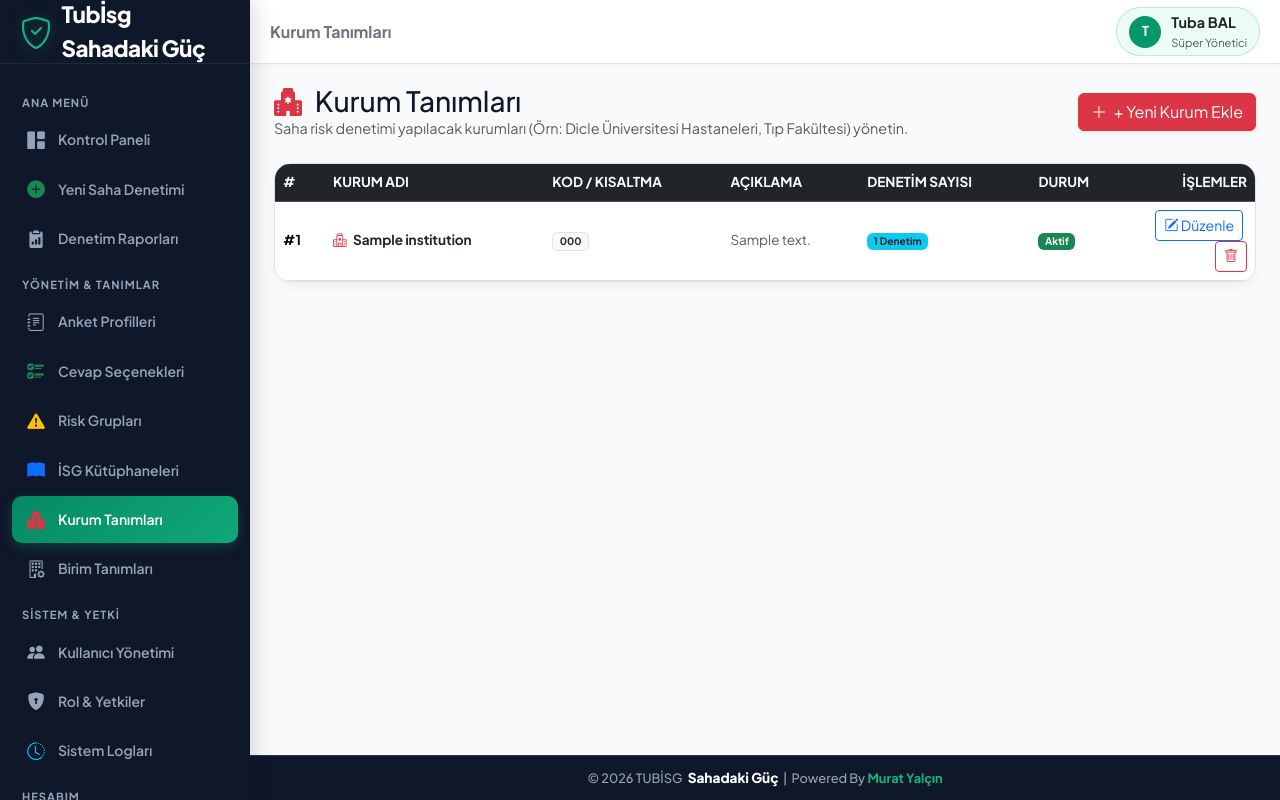
After one commit to muratveb/tubisg, a PHP site: page /institutions.php in a window 1280 px wide. The commit adds this page. Run offline with PHP 8.4, Linux system fonts and the light colour scheme; a user stored in the database is signed in; data comes from the database, SQL or seed files in the repository; tables that the repository leaves empty or names only in its code hold one stand-in row (values such as "Sample post"); some libraries are stand-ins or nearby versions.

Commit message:
feat: add institutions management, 3-step audit wizard (institution -> template -> unit) and institution name in report headers

```diff
--- a/assets/js/main.js
+++ b/assets/js/main.js
@@ -337,28 +337,44 @@ function initQuickUnitCreator() {
 }
 
 /**
- * Interactive Visual Audit Wizard in audit_new.php (Fixed Selection Handler)
+ * Interactive Visual Audit Wizard in audit_new.php (Kurum, Anket Profili ve Birim)
  */
 function initAuditWizard() {
   const wizardForm = document.getElementById('startAuditWizardForm');
   if (!wizardForm) return;
 
+  const selectedInstitutionInput = document.getElementById('selectedInstitutionInput');
   const selectedTemplateInput = document.getElementById('selectedTemplateInput');
   const selectedUnitInput = document.getElementById('selectedUnitInput');
   const startBtn = document.getElementById('startAuditSubmitBtn');
   const summaryDiv = document.getElementById('wizardSelectionSummary');
 
+  let selectedInstitutionName = '';
   let selectedTemplateName = '';
   let selectedUnitName = '';
 
   wizardForm.addEventListener('click', function(e) {
+    const instCard = e.target.closest('.institution-card');
+    if (instCard) {
+      document.querySelectorAll('.institution-card').forEach(c => c.classList.remove('selected'));
+      instCard.classList.add('selected');
+
+      const iId = instCard.dataset.id;
+      if (selectedInstitutionInput) selectedInstitutionInput.value = iId;
+
+      const titleEl = instCard.querySelector('.wizard-card-title');
+      selectedInstitutionName = titleEl ? titleEl.textContent.trim() : 'Kurum';
+
+      checkWizardReady();
+    }
+
     const tCard = e.target.closest('.template-card');
     if (tCard) {
       document.querySelectorAll('.template-card').forEach(c => c.classList.remove('selected'));
       tCard.classList.add('selected');
 
       const tId = tCard.dataset.id;
-      selectedTemplateInput.value = tId;
+      if (selectedTemplateInput) selectedTemplateInput.value = tId;
 
       const titleEl = tCard.querySelector('.wizard-card-title');
       selectedTemplateName = titleEl ? titleEl.textContent.trim() : 'Anket Profili';
@@ -372,7 +388,7 @@ function initAuditWizard() {
       uCard.classList.add('selected');
 
       const uId = uCard.dataset.id;
-      selectedUnitInput.value = uId;
+      if (selectedUnitInput) selectedUnitInput.value = uId;
 
       const titleEl = uCard.querySelector('.wizard-card-title');
       selectedUnitName = titleEl ? titleEl.textContent.trim() : 'Birim';
@@ -382,33 +398,46 @@ function initAuditWizard() {
   });
 
   function checkWizardReady() {
+    const iVal = selectedInstitutionInput ? selectedInstitutionInput.value : '';
     const tVal = selectedTemplateInput ? selectedTemplateInput.value : '';
     const uVal = selectedUnitInput ? selectedUnitInput.value : '';
 
-    if (tVal && uVal && parseInt(tVal) > 0 && parseInt(uVal) > 0) {
+    if (iVal && tVal && uVal && parseInt(iVal) > 0 && parseInt(tVal) > 0 && parseInt(uVal) > 0) {
       if (startBtn) {
         startBtn.classList.remove('disabled');
         startBtn.removeAttribute('disabled');
       }
       if (summaryDiv) {
-        summaryDiv.innerHTML = `<span class="text-primary fw-bold">${selectedTemplateName}</span> &rarr; <span class="text-success fw-bold">${selectedUnitName}</span>`;
+        summaryDiv.innerHTML = `<span class="text-danger fw-bold"><i class="bi bi-hospital me-1"></i>${selectedInstitutionName}</span> &rarr; <span class="text-primary fw-bold">${selectedTemplateName}</span> &rarr; <span class="text-success fw-bold">${selectedUnitName}</span>`;
       }
     } else {
       if (startBtn) {
         startBtn.classList.add('disabled');
       }
       if (summaryDiv) {
-        if (parseInt(tVal) > 0) {
-          summaryDiv.innerHTML = `<span class="text-primary fw-bold">${selectedTemplateName}</span> &rarr; <span class="text-muted">Birim seçiniz</span>`;
-        } else if (parseInt(uVal) > 0) {
-          summaryDiv.innerHTML = `<span class="text-muted">Anket seçiniz</span> &rarr; <span class="text-success fw-bold">${selectedUnitName}</span>`;
-        } else {
-          summaryDiv.textContent = 'Lütfen yukarıdan Anket Profili ve Birim seçin';
-        }
+        let parts = [];
+        if (parseInt(iVal) > 0) parts.push(`<span class="text-danger fw-bold">${selectedInstitutionName}</span>`);
+        else parts.push('<span class="text-muted">Kurum seçiniz</span>');
+
+        if (parseInt(tVal) > 0) parts.push(`<span class="text-primary fw-bold">${selectedTemplateName}</span>`);
+        else parts.push('<span class="text-muted">Anket seçiniz</span>');
+
+        if (parseInt(uVal) > 0) parts.push(`<span class="text-success fw-bold">${selectedUnitName}</span>`);
+        else parts.push('<span class="text-muted">Birim seçiniz</span>');
+
+        summaryDiv.innerHTML = parts.join(' &rarr; ');
       }
     }
   }
 
+  if (selectedInstitutionInput && selectedInstitutionInput.value > 0) {
+    const activeICard = document.querySelector(`.institution-card[data-id="${selectedInstitutionInput.value}"]`);
+    if (activeICard) {
+      activeICard.classList.add('selected');
+      const titleEl = activeICard.querySelector('.wizard-card-title');
+      selectedInstitutionName = titleEl ? titleEl.textContent.trim() : 'Kurum';
+    }
+  }
   if (selectedTemplateInput && selectedTemplateInput.value > 0) {
     const activeTCard = document.querySelector(`.template-card[data-id="${selectedTemplateInput.value}"]`);
     if (activeTCard) {
--- a/includes/header.php
+++ b/includes/header.php
@@ -1,8 +1,9 @@
 <?php
 /**
- * Tubİsg - Responsive Application Header & Navigation Layout
+ * Tubİsg - Layout Header (Sol Menü, Üst Navbar ve Stil Tanımları)
  */
 require_once __DIR__ . '/auth.php';
+require_login();
 
 $user = get_current_user_data();
 $currentPage = basename($_SERVER['PHP_SELF']);
@@ -11,33 +12,43 @@ $currentPage = basename($_SERVER['PHP_SELF']);
 <html lang="tr">
 <head>
   <meta charset="UTF-8">
-  <meta name="viewport" content="width=device-width, initial-scale=1.0, maximum-scale=1.0, user-scalable=no">
-  <title><?php echo isset($pageTitle) ? htmlspecialchars($pageTitle) . ' | Tubİsg' : 'Tubİsg - Saha İSG Anket & Denetim Sistemi'; ?></title>
+  <meta name="viewport" content="width=device-width, initial-scale=1.0">
+  <title><?php echo isset($pageTitle) ? htmlspecialchars($pageTitle) . ' | Tubİsg Platformu' : 'Tubİsg Saha Platformu'; ?></title>
 
-  <!-- Bootstrap 5 CSS & Icons -->
+  <!-- Bootstrap 5 CSS CDN -->
   <link href="https://cdn.jsdelivr.net/npm/bootstrap@5.3.2/dist/css/bootstrap.min.css" rel="stylesheet">
-  <link href="https://cdn.jsdelivr.net/npm/bootstrap-icons@1.11.2/font/bootstrap-icons.min.css" rel="stylesheet">
+  <!-- Bootstrap Icons CDN -->
+  <link rel="stylesheet" href="https://cdn.jsdelivr.net/npm/bootstrap-icons@1.11.1/font/bootstrap-icons.css">
+  <!-- Google Fonts: Inter -->
+  <link href="https://fonts.googleapis.com/css2?family=Inter:wght@300;400;500;600;700;800&display=swap" rel="stylesheet">
+  <!-- Custom Modern CSS -->
+  <link rel="stylesheet" href="assets/css/style.css">
 
-  <!-- Custom Modern CSS System -->
-  <link href="assets/css/style.css" rel="stylesheet">
+  <!-- SweetAlert2 CDN -->
+  <script src="https://cdn.jsdelivr.net/npm/sweetalert2@11"></script>
 </head>
-<body class="<?php echo is_logged_in() ? 'logged-in-mobile' : ''; ?>">
+<body>
 
-<div class="app-wrapper">
+<div class="app-layout">
 
-  <!-- Desktop & Tablet Sidebar -->
+  <!-- Sidebar Navigation -->
   <aside class="sidebar">
     <div class="sidebar-header">
-      <a href="dashboard.php" class="brand-logo">
-        <i class="bi bi-shield-check brand-icon fs-3"></i>
-        <span>Tub<span class="text-success">İsg</span></span>
-        <span class="brand-badge">Sahadaki Güç</span>
+      <a href="index.php" class="brand-logo">
+        <div class="brand-icon">
+          <i class="bi bi-shield-check"></i>
+        </div>
+        <div class="brand-text">
+          <span class="brand-title">Tubİsg</span>
+          <span class="brand-subtitle">Sahadaki Güç</span>
+        </div>
       </a>
     </div>
 
     <div class="sidebar-nav">
       <div class="nav-category">Ana Menü</div>
-      <a href="dashboard.php" class="nav-link-custom <?php echo ($currentPage == 'dashboard.php' || $currentPage == 'index.php') ? 'active' : ''; ?>">
+
+      <a href="index.php" class="nav-link-custom <?php echo $currentPage == 'index.php' ? 'active' : ''; ?>">
         <i class="bi bi-grid-1x2-fill"></i>
         <span>Kontrol Paneli</span>
       </a>
@@ -78,6 +89,10 @@ $currentPage = basename($_SERVER['PHP_SELF']);
       <?php endif; ?>
 
       <?php if (has_permission('units_manage')): ?>
+      <a href="institutions.php" class="nav-link-custom <?php echo $currentPage == 'institutions.php' ? 'active' : ''; ?>">
+        <i class="bi bi-hospital-fill text-danger"></i>
+        <span>Kurum Tanımları</span>
+      </a>
       <a href="units.php" class="nav-link-custom <?php echo $currentPage == 'units.php' ? 'active' : ''; ?>">
         <i class="bi bi-building-gear"></i>
         <span>Birim Tanımları</span>
--- /dev/null
+++ b/institutions.php
@@ -0,0 +1,225 @@
+<?php
+/**
+ * Tubİsg - Kurum Tanımları Yönetimi (institutions.php)
+ */
+require_once __DIR__ . '/includes/auth.php';
+require_permission('units_manage');
+
+$db = getDB();
+
+// Kurum Ekleme / Düzenleme / Silme İşlemleri
+if ($_SERVER['REQUEST_METHOD'] === 'POST') {
+    $action = $_POST['action'] ?? '';
+
+    if ($action === 'add_institution') {
+        $instName = trim($_POST['institution_name'] ?? '');
+        $code = trim($_POST['code'] ?? '');
+        $desc = trim($_POST['description'] ?? '');
+        $address = trim($_POST['address'] ?? '');
+        $phone = trim($_POST['phone'] ?? '');
+
+        if (empty($instName)) {
+            set_flash('danger', 'Kurum adı zorunludur.');
+        } else {
+            $stmt = $db->prepare("INSERT INTO institutions (institution_name, code, description, address, phone) VALUES (?, ?, ?, ?, ?)");
+            $stmt->execute([$instName, $code, $desc, $address, $phone]);
+            log_action('Kurum Eklendi', "Yeni Kurum: {$instName}");
+            set_flash('success', "Kurum ({$instName}) başarıyla eklendi.");
+        }
+        header("Location: institutions.php");
+        exit;
+    }
+
+    if ($action === 'edit_institution') {
+        $instId = (int)($_POST['institution_id'] ?? 0);
+        $instName = trim($_POST['institution_name'] ?? '');
+        $code = trim($_POST['code'] ?? '');
+        $desc = trim($_POST['description'] ?? '');
+        $address = trim($_POST['address'] ?? '');
+        $phone = trim($_POST['phone'] ?? '');
+
+        if ($instId > 0 && !empty($instName)) {
+            $stmt = $db->prepare("UPDATE institutions SET institution_name = ?, code = ?, description = ?, address = ?, phone = ? WHERE id = ?");
+            $stmt->execute([$instName, $code, $desc, $address, $phone, $instId]);
+            log_action('Kurum Güncellendi', "Kurum ID #{$instId}: {$instName}");
+            set_flash('success', 'Kurum bilgileri güncellendi.');
+        }
+        header("Location: institutions.php");
+        exit;
+    }
+
+    if ($action === 'delete_institution') {
+        $instId = (int)($_POST['institution_id'] ?? 0);
+        if ($instId > 0) {
+            $stmt = $db->prepare("DELETE FROM institutions WHERE id = ?");
+            $stmt->execute([$instId]);
+            log_action('Kurum Silindi', "Kurum ID #{$instId}");
+            set_flash('success', 'Kurum başarıyla silindi.');
+        }
+        header("Location: institutions.php");
+        exit;
+    }
+}
+
+// Tüm Kurumları Çek
+$institutions = $db->query("SELECT i.*, (SELECT COUNT(*) FROM audits a WHERE a.institution_id = i.id) as audit_count FROM institutions i ORDER BY i.institution_name ASC")->fetchAll();
+
+$pageTitle = 'Kurum Tanımları';
+include __DIR__ . '/includes/header.php';
+?>
+
+<!-- Üst Başlık & Buton -->
+<div class="d-flex flex-column flex-md-row align-items-md-center justify-content-between gap-3 mb-4">
+  <div>
+    <h3 class="fw-extrabold m-0"><i class="bi bi-hospital-fill text-danger me-2"></i> Kurum Tanımları</h3>
+    <p class="text-muted fs-7 m-0">Saha risk denetimi yapılacak kurumları (Örn: Dicle Üniversitesi Hastaneleri, Tıp Fakültesi) yönetin.</p>
+  </div>
+  <div>
+    <button type="button" class="btn btn-danger font-weight-bold shadow-sm" data-bs-toggle="modal" data-bs-target="#addInstitutionModal">
+      <i class="bi bi-plus-lg me-1"></i> + Yeni Kurum Ekle
+    </button>
+  </div>
+</div>
+
+<!-- Kurumlar Listesi Tablosu -->
+<div class="custom-card p-0 overflow-hidden border">
+  <div class="table-responsive">
+    <table class="table table-hover align-middle m-0" style="font-size: 0.85rem;">
+      <thead class="table-dark">
+        <tr>
+          <th style="width: 50px;">#</th>
+          <th>KURUM ADI</th>
+          <th>KOD / KISALTMA</th>
+          <th>AÇIKLAMA</th>
+          <th>DENETİM SAYISI</th>
+          <th>DURUM</th>
+          <th style="width: 130px;" class="text-end">İŞLEMLER</th>
+        </tr>
+      </thead>
+      <tbody>
+        <?php if (empty($institutions)): ?>
+          <tr>
+            <td colspan="7" class="text-center py-4 text-muted">Henüz kayıtlı bir kurum bulunmuyor.</td>
+          </tr>
+        <?php else: ?>
+          <?php foreach ($institutions as $inst): ?>
+            <tr>
+              <td class="fw-bold">#<?php echo $inst['id']; ?></td>
+              <td class="fw-bold text-dark fs-7">
+                <i class="bi bi-hospital text-danger me-1"></i> <?php echo htmlspecialchars($inst['institution_name']); ?>
+              </td>
+              <td>
+                <span class="badge bg-light text-dark border fw-bold"><?php echo htmlspecialchars($inst['code'] ?? '-'); ?></span>
+              </td>
+              <td class="text-muted"><?php echo htmlspecialchars($inst['description'] ?? '-'); ?></td>
+              <td>
+                <span class="badge bg-info text-dark font-weight-bold"><?php echo $inst['audit_count']; ?> Denetim</span>
+              </td>
+              <td>
+                <?php if ($inst['is_active']): ?>
+                  <span class="badge bg-success">Aktif</span>
+                <?php else: ?>
+                  <span class="badge bg-secondary">Pasif</span>
+                <?php endif; ?>
+              </td>
+              <td class="text-end">
+                <button type="button" class="btn btn-sm btn-outline-primary me-1"
+                        onclick="editInstitution(<?php echo htmlspecialchars(json_encode($inst)); ?>)">
+                  <i class="bi bi-pencil-square"></i> Düzenle
+                </button>
+                <form method="POST" action="institutions.php" class="d-inline confirm-delete-form" data-confirm-title="Kurum Sil" data-confirm-text="Bu kurumu silmek istediğinize emin misiniz?">
+                  <input type="hidden" name="action" value="delete_institution">
+                  <input type="hidden" name="institution_id" value="<?php echo $inst['id']; ?>">
+                  <button type="submit" class="btn btn-sm btn-outline-danger">
+                    <i class="bi bi-trash"></i>
+                  </button>
+                </form>
+              </td>
+            </tr>
+          <?php endforeach; ?>
+        <?php endif; ?>
+      </tbody>
+    </table>
+  </div>
+</div>
+
+<!-- YENİ KURUM EKLE MODAL -->
+<div class="modal fade" id="addInstitutionModal" tabindex="-1" aria-hidden="true">
+  <div class="modal-dialog modal-dialog-centered">
+    <div class="modal-content border-0 shadow-lg rounded-4">
+      <form method="POST" action="institutions.php">
+        <input type="hidden" name="action" value="add_institution">
+        <div class="modal-header bg-dark text-white p-3 rounded-top-4">
+          <h5 class="modal-title fw-extrabold text-white"><i class="bi bi-hospital me-2 text-danger"></i> Yeni Kurum Ekle</h5>
+          <button type="button" class="btn-close btn-close-white" data-bs-dismiss="modal"></button>
+        </div>
+        <div class="modal-body p-4">
+          <div class="mb-3">
+            <label class="form-label fw-bold text-dark fs-8">Kurum Tam Adı *</label>
+            <input type="text" name="institution_name" class="form-control" placeholder="Örn: Dicle Üniversitesi Hastaneleri" required>
+          </div>
+          <div class="mb-3">
+            <label class="form-label fw-bold text-dark fs-8">Kurum Kodu / Kısaltması</label>
+            <input type="text" name="code" class="form-control" placeholder="Örn: DUH">
+          </div>
+          <div class="mb-3">
+            <label class="form-label fw-bold text-dark fs-8">Açıklama / Detay</label>
+            <textarea name="description" class="form-control" rows="2" placeholder="Kurum hakkında ek detaylar..."></textarea>
+          </div>
+        </div>
+        <div class="modal-footer bg-light rounded-bottom-4">
+          <button type="button" class="btn btn-secondary font-weight-bold" data-bs-dismiss="modal">Vazgeç</button>
+          <button type="submit" class="btn btn-danger font-weight-bold px-4">Kaydet</button>
+        </div>
+      </form>
+    </div>
+  </div>
+</div>
+
+<!-- KURUM DÜZENLE MODAL -->
+<div class="modal fade" id="editInstitutionModal" tabindex="-1" aria-hidden="true">
+  <div class="modal-dialog modal-dialog-centered">
+    <div class="modal-content border-0 shadow-lg rounded-4">
+      <form method="POST" action="institutions.php">
+        <input type="hidden" name="action" value="edit_institution">
+        <input type="hidden" name="institution_id" id="edit_inst_id">
+        <div class="modal-header bg-dark text-white p-3 rounded-top-4">
+          <h5 class="modal-title fw-extrabold text-white"><i class="bi bi-pencil-square me-2 text-primary"></i> Kurum Düzenle</h5>
+          <button type="button" class="btn-close btn-close-white" data-bs-dismiss="modal"></button>
+        </div>
+        <div class="modal-body p-4">
+          <div class="mb-3">
+            <label class="form-label fw-bold text-dark fs-8">Kurum Tam Adı *</label>
+            <input type="text" name="institution_name" id="edit_inst_name" class="form-control" required>
+          </div>
+          <div class="mb-3">
+            <label class="form-label fw-bold text-dark fs-8">Kurum Kodu / Kısaltması</label>
+            <input type="text" name="code" id="edit_inst_code" class="form-control">
+          </div>
+          <div class="mb-3">
+            <label class="form-label fw-bold text-dark fs-8">Açıklama / Detay</label>
+            <textarea name="description" id="edit_inst_desc" class="form-control" rows="2"></textarea>
+          </div>
+        </div>
+        <div class="modal-footer bg-light rounded-bottom-4">
+          <button type="button" class="btn btn-secondary font-weight-bold" data-bs-dismiss="modal">Vazgeç</button>
+          <button type="submit" class="btn btn-primary font-weight-bold px-4">Güncelle</button>
+        </div>
+      </form>
+    </div>
+  </div>
+</div>
+
+<script>
+function editInstitution(inst) {
+  document.getElementById('edit_inst_id').value = inst.id;
+  document.getElementById('edit_inst_name').value = inst.institution_name || '';
+  document.getElementById('edit_inst_code').value = inst.code || '';
+  document.getElementById('edit_inst_desc').value = inst.description || '';
+
+  const modal = new bootstrap.Modal(document.getElementById('editInstitutionModal'));
+  modal.show();
+}
+</script>
+
+<?php include __DIR__ . '/includes/footer.php'; ?>
```
Also changed, not shown: DEVELOPMENT_LOG.md (+19 -7 lines), audit_detail.php (+5 -2 lines), audit_fill.php (+35 -12 lines), audit_new.php (+44 -9 lines), export.php (+6 -3 lines).
